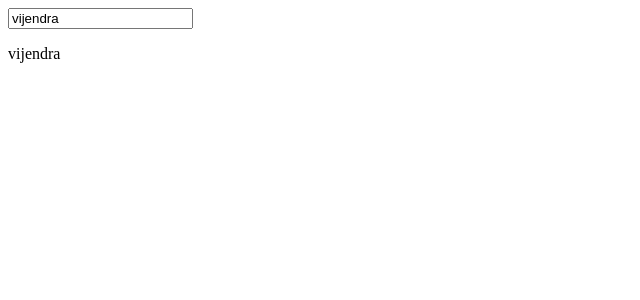
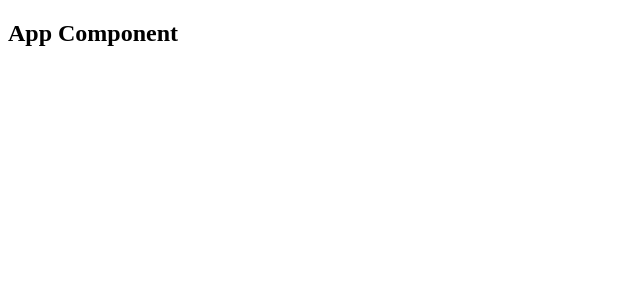
Before and after one commit to vijendra336/angular-shopping-app, an Angular app: page / in a window 1280 px wide. Shown: the top 300 px of the page, without its empty margins (0-640 px from the left). Built offline with nearby package versions, Linux system fonts and the light colour scheme.

Commit message:
S1C11 Remove all changes fresh start from here.

```diff
--- a/src/app/app.component.html
+++ b/src/app/app.component.html
@@ -1,2 +1 @@
-<input type="text" [(ngModel)]="name" >
-<p>{{ name }}</p>
+<h2>App Component</h2>
--- a/src/app/app.module.ts
+++ b/src/app/app.module.ts
@@ -1,6 +1,6 @@
 import { NgModule } from '@angular/core';
 import { BrowserModule } from '@angular/platform-browser';
-import { FormsModule } from '@angular/forms';
+
 import { AppComponent } from './app.component';
 
 @NgModule({
@@ -9,7 +9,7 @@ import { AppComponent } from './app.component';
   ],
   imports: [
     BrowserModule,
-    FormsModule
+
   ],
   providers: [],
   bootstrap: [AppComponent]
```
